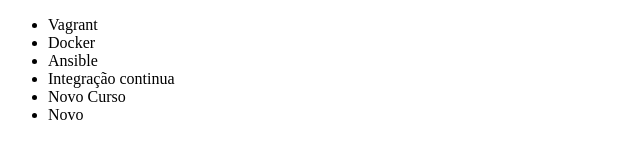
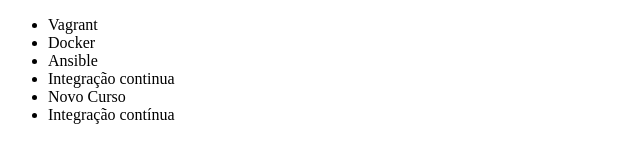
Before and after one commit to TellinhaVischi/treino-git, a plain HTML site: page index.html in a window 1280 px wide. Shown: the whole page, without its empty margins (0-640 px from the left). Drawn offline with Linux system fonts and the light colour scheme.

Commit message:
novo curso

```diff
--- a/index.html
+++ b/index.html
@@ -11,7 +11,7 @@
         <li>Ansible</li>
         <li>Integração continua</li>
         <li>Novo Curso</li>
-        <li>Novo</li>
+        <li>Integração contínua</li>
     </ul>
 </body>
 </html>
```
